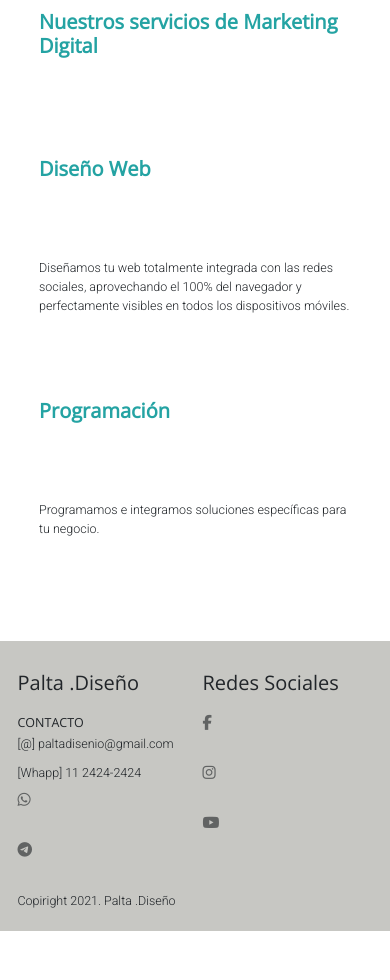
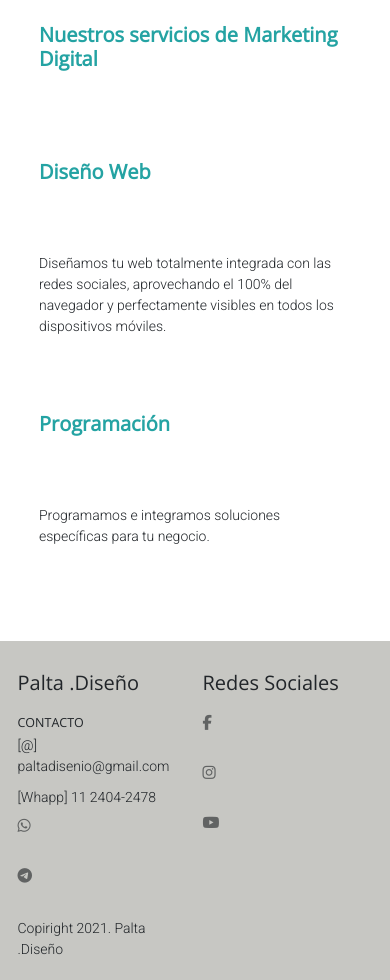
Before and after one commit to othoNUK/DesarrolloWeb, a website: page paginas/gdigital.html in a window 390 px wide. Shown: the part 353-1333 px from the top of the page. Before the commit the page ends 1284 px from the top, so only its background shows below. Drawn offline with nearby package versions, Linux system fonts and the light colour scheme.

Commit message:
arreglos

```diff
--- a/paginas/gdigital.html
+++ b/paginas/gdigital.html
@@ -57,17 +57,17 @@
             <h2 class="display-6">Programación</h2>
             <p class="lead">Programamos e integramos soluciones específicas para tu negocio.</p>
         </article>
-        <footer class="footer">
+        <footer id="contacto" class="footer">
             <div class="container-fluid">
                 <div class="row">
                     <div class="col-6">
                         <h1>Palta .Diseño</h1>
                         <h5>CONTACTO</h5>
                         <p class="lead">[@] paltadisenio@gmail.com</p>
-                        <p class="lead">[Whapp] 11 2424-2424</p>
+                        <p class="lead">[Whapp] 11 2404-2478</p>
                         <div class="row row-cols-auto">
-                        <div class="col"><a href="https://chat.whatsapp.com/Jf1LO7rjifO5JUTa1MmwSc"><i class="fab fa-whatsapp"></i></a></div>
-                        <div class="col"><a href="https://web.telegram.org/"><i class="fab fa-telegram-plane"></i></a></div>
+                        <div class="col"><a href="https://wa.me/5424042478"><i class="fab fa-whatsapp"></i></a></div>
+                        <div class="col"><a href="https://t.me/+qUfc9Ml1lfllMWVh"><i class="fab fa-telegram-plane"></i></a></div>
                         </div>
                         <p class="lead">Copiright 2021. Palta .Diseño</p>
                     </div>
--- a/scss/_gdigital.scss
+++ b/scss/_gdigital.scss
@@ -36,3 +36,7 @@
             padding: 20px 0px;
         }
     }
+    .lead{
+        font-size: 1.4rem;
+        font-weight: 300;
+    }
--- a/scss/_mediaQ.scss
+++ b/scss/_mediaQ.scss
@@ -1,6 +1,6 @@
 @media screen and (max-width:1261px) {
     .gDigital p {
-        @include fondo( #cfcfcfc7, auto);
+        @include fondo(#cfcfcfe8, auto);
         margin: auto;
         padding: 10% 10%;
         justify-content: center;
```
Also changed, not shown: css/styles.css.
